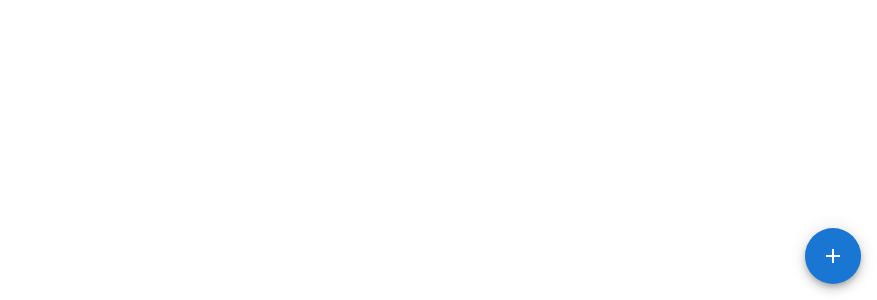
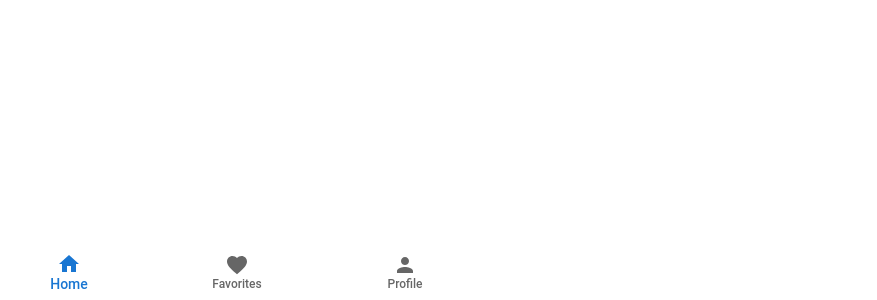
Before and after one commit to p-fassbender/react-material-ui-demo, a React (Vite) app: page / in a window 1280 px wide. Shown: the part 500-800 px from the top of the page, without its empty margins (403-1280 px from the left). Built offline with nearby package versions, Linux system fonts and the light colour scheme.

Commit message:
mui bottom navigation component

```diff
--- a/src/App.jsx
+++ b/src/App.jsx
@@ -1,6 +1,7 @@
 import './App.css'
 import { MuiAccordion } from './components/MuiAccordion'
 import { MuiAutocomplete } from './components/MuiAutocomplete'
+import { MuiBottomNavigation } from './components/MuiBottomNavigation'
 import { MuiBreadcrumbs } from './components/MuiBreadcrumbs'
 import { MuiButton } from './components/MuiButton'
 import { MuiCard } from './components/MuiCard'
@@ -56,7 +57,9 @@ function App() {
 
             {/* <MuiDrawer /> */}
 
-            <MuiSpeedDial />
+            {/* <MuiSpeedDial /> */}
+
+            <MuiBottomNavigation />
         </>
     )
 }
--- /dev/null
+++ b/src/components/MuiBottomNavigation.jsx
@@ -0,0 +1,30 @@
+import React, { useState } from 'react'
+import { BottomNavigation, BottomNavigationAction } from '@mui/material'
+import HomeIcon from '@mui/icons-material/Home';
+import FavoriteIcon from '@mui/icons-material/Favorite';
+import PersonIcon from '@mui/icons-material/Person';
+
+export const MuiBottomNavigation = () => {
+    const [value, setValue] = useState(0)
+
+    return (
+        <>
+            <BottomNavigation
+                sx={{
+                    width: '100%',
+                    position: 'absolute',
+                    bottom: 0,
+                    left: 0,
+                    right: 0
+                }}
+                value={value}
+                onChange={(e, newValue) => { setValue(newValue) }}
+                showLabels
+            >
+                <BottomNavigationAction label='Home' icon={<HomeIcon />} />
+                <BottomNavigationAction label='Favorites' icon={<FavoriteIcon />} />
+                <BottomNavigationAction label='Profile' icon={<PersonIcon />} />
+            </BottomNavigation>
+        </>
+    )
+}
```
